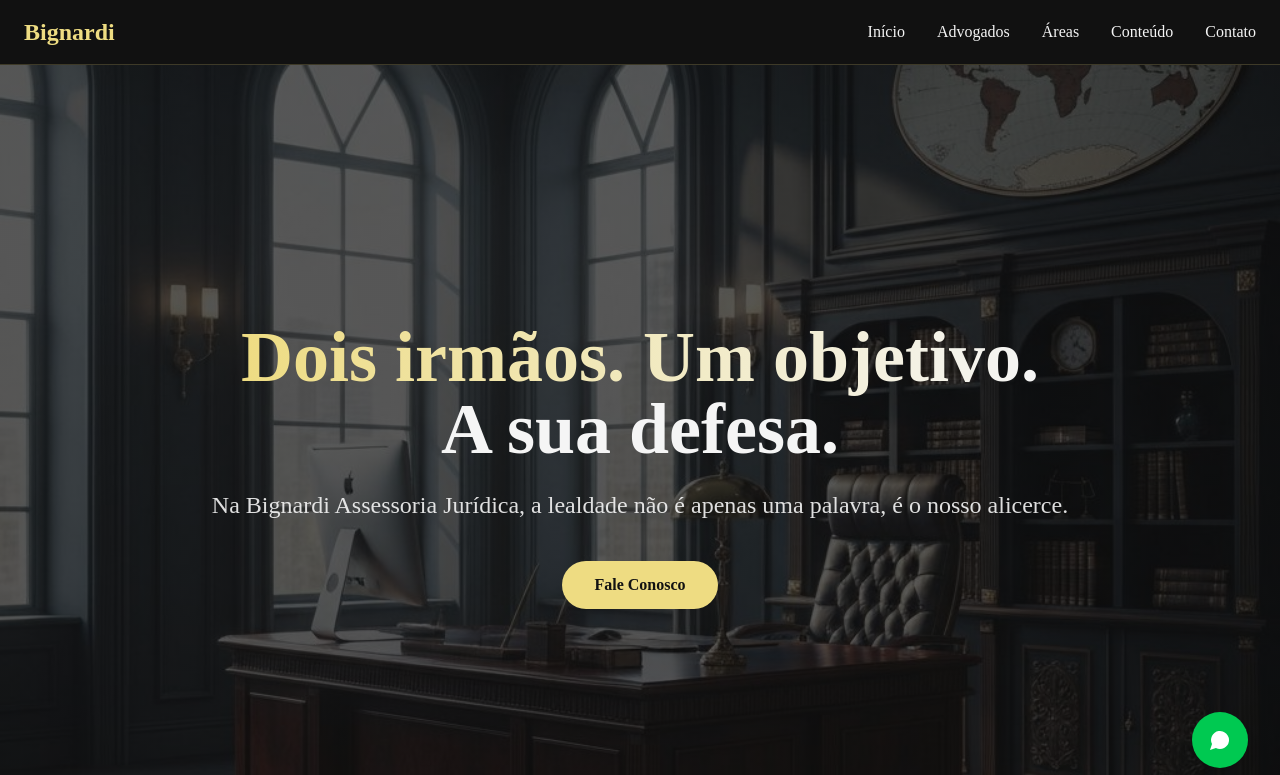
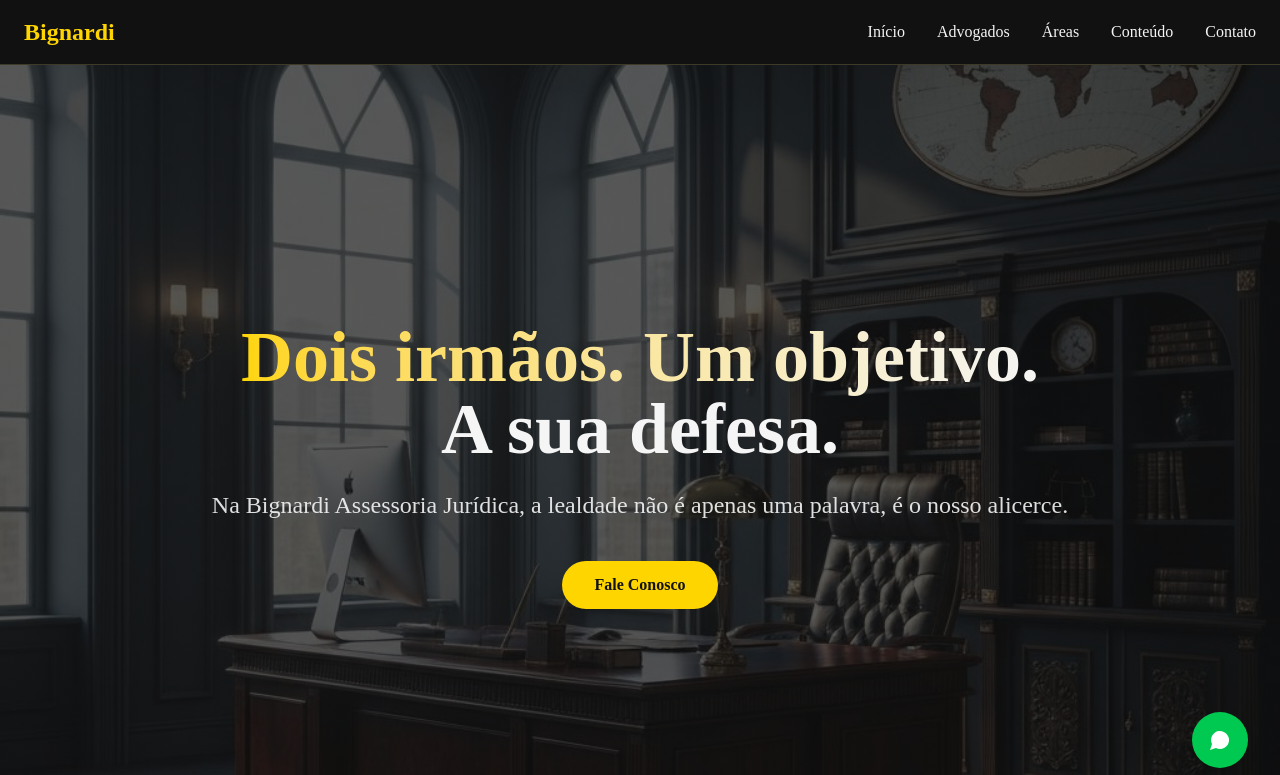
Before and after one commit to Edudx890/bignardi, a Next.js app: page / in a window 1280 px wide. Shown: the top 775 px of the page. Built offline with nearby package versions, Linux system fonts and the light colour scheme.

Commit message:
cor funciona

```diff
--- a/app/globals.css
+++ b/app/globals.css
@@ -11,12 +11,12 @@
   --foreground: #f5f5f5;
   --primary: #121212;
   --primary-foreground: #f5f5f5;
-  --secondary: #eedc82;
+  --secondary: #ffd500;
   --secondary-foreground: #121212;
   --light: #f5f5f5;
   --card: #121212;
   --card-foreground: #f5f5f5;
-  --accent: #eedc82;
+  --accent: #ffd500;
   --accent-foreground: #121212;
   --muted: #999999;
   --muted-foreground: #999999;
@@ -24,7 +24,7 @@
   --destructive-foreground: #ffffff;
   --border: #333333;
   --input: #1a1a1a;
-  --ring: #eedc82;
+  --ring: #ffd500;
   --radius: 0.5rem;
   --chart-1: oklch(0.646 0.222 41.116);
   --chart-2: oklch(0.6 0.118 184.704);
@@ -48,12 +48,12 @@
   --card-foreground: #f5f5f5;
   --primary: #121212;
   --primary-foreground: #f5f5f5;
-  --secondary: #eedc82;
+  --secondary: #ffd500;
   --secondary-foreground: #121212;
   --light: #f5f5f5;
   --muted: #999999;
   --muted-foreground: #999999;
-  --accent: #eedc82;
+  --accent: #ffd500;
   --accent-foreground: #121212;
   --input: #1a1a1a;
   --border: #333333;
```
